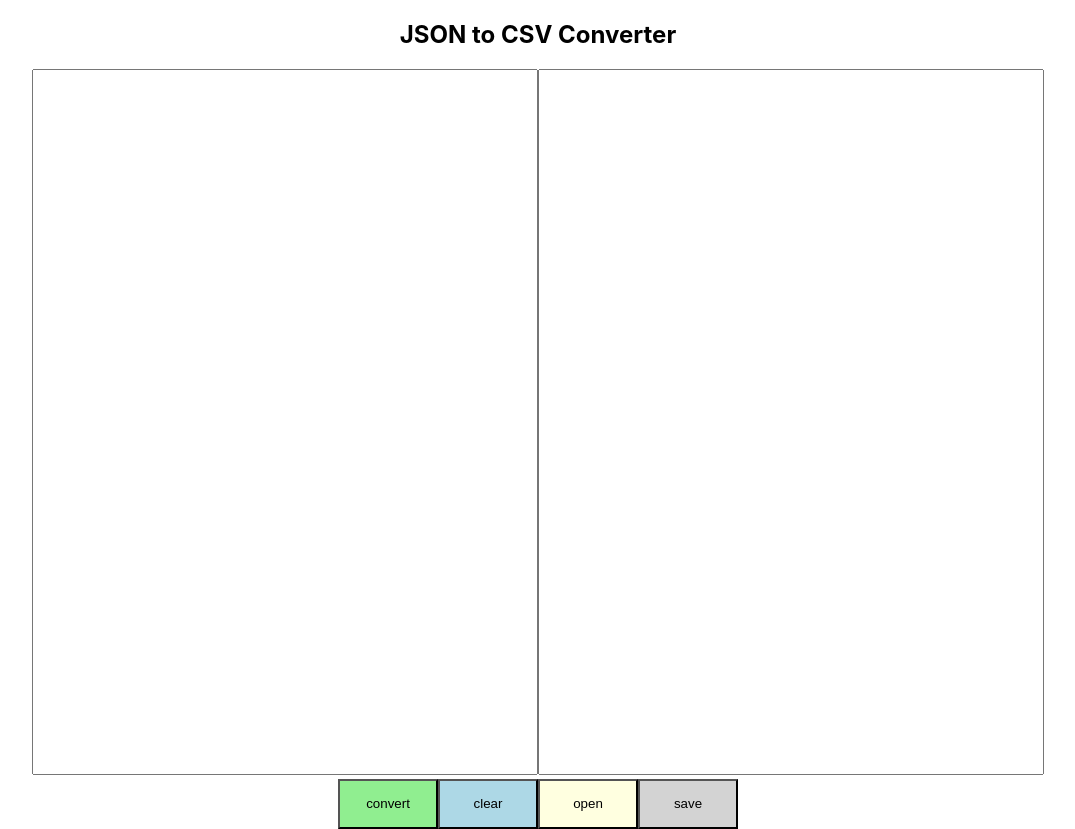
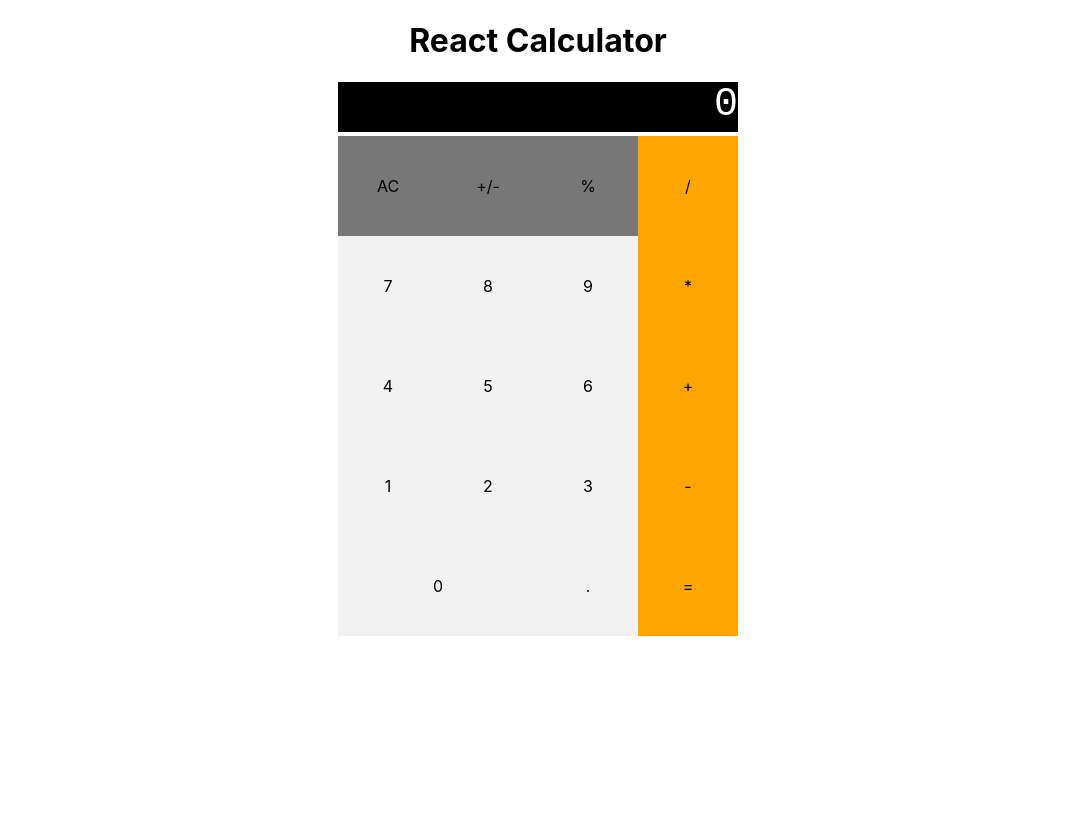
Before and after one commit to jiapengtong123/app-ideas-exercises, a React (Create React App) app: page / in a window 1280 px wide. Shown: the whole page, without its empty margins (102-1177 px from the left). After the commit the page ends 800 px from the top, so only its background shows below. Built offline with nearby package versions, Linux system fonts and the light colour scheme.

Commit message:
add react calculator basic version

```diff
--- a/src/App.js
+++ b/src/App.js
@@ -4,11 +4,12 @@ import './App.css';
 import Bin2Dec from "./app_ideas/Beginner/Bin2Dec/Bin2Dec.tsx";
 import BorderRadiusPreviewer from "./app_ideas/Beginner/BorderRadiusPreviewer/BorderRadiusPreviewer";
 import JSON2CSV from "./app_ideas/Beginner/JSON2CSV/JSON2CSV";
+import Calculator from "./app_ideas/Beginner/Calculator-App/Calculator";
 
 function App() {
   return (
     <div className="App">
-      <JSON2CSV/>
+      <Calculator/>
     </div>
   );
 }
--- /dev/null
+++ b/src/app_ideas/Beginner/Calculator-App/Button.js
@@ -0,0 +1,30 @@
+import * as React from 'react';
+import {useState} from "react";
+
+export default function Button(props) {
+    const [style, setStyle] = useState(props.style);
+
+    const mouseDownHandler = () => {
+        setStyle({
+            ...props.style,
+            filter: 'brightness(75%)'
+        });
+    };
+
+    const mouseUpHandler = () => {
+        setStyle({
+            ...props.style,
+            filter: 'brightness(100%)'
+        })
+    };
+
+    switch (props.content) {
+        case '0':
+            props.style.width = '200px';
+        default:
+            return (<div style={style} onClick={props.fn}
+                         onMouseDown={mouseDownHandler} onMouseUp={mouseUpHandler}>
+                {props.content}
+            </div>);
+    }
+}
--- /dev/null
+++ b/src/app_ideas/Beginner/Calculator-App/Calculator.tsx
@@ -0,0 +1,146 @@
+import * as React from 'react';
+import Button from './Button';
+
+const buttons = [
+    'AC', '+/-', '%', '/',
+    '7', '8', '9', '*',
+    '4', '5', '6', '+',
+    '1', '2', '3', '-',
+    '0', '.', '='];
+
+const button_colors: string[] = [
+    '#777', "#777", "#777", 'orange',
+    '#f1f1f1', "#f1f1f1", "#f1f1f1", 'orange',
+    '#f1f1f1', "#f1f1f1", "#f1f1f1", 'orange',
+    '#f1f1f1', "#f1f1f1", "#f1f1f1", 'orange',
+    '#f1f1f1', "#f1f1f1", 'orange',
+];
+
+type MyState = {
+    value: string
+    prevValue: string,
+    nextValue: string,
+    operator: string
+}
+
+const button_style = (index: number) => ({
+    minWidth: '100px', width: '100px', height: '100px',
+    backgroundColor: button_colors[index], textAlign: 'center', lineHeight: '100px'
+});
+
+export default class Calculator extends React.Component<{}, MyState> {
+    constructor(props: any) {
+        super(props);
+        this.state = {
+            value: '0',
+            prevValue: '',
+            nextValue: '',
+            operator: ''
+        };
+
+        this.inputDigit.bind(this);
+    }
+
+    isAC = (str: string): boolean => {
+        return str === 'AC';
+    };
+
+    isDigit = (str: string): boolean => {
+        return !isNaN(Number(str));
+    };
+
+    isOperator = (str: string): boolean => {
+        return str === '+' || str === '-' || str === '*' || str === '/';
+    };
+
+    performOperation = () => {
+        console.log(this.state.prevValue);
+        console.log(this.state.nextValue);
+        console.log(this.state.operator);
+        this.setState({
+            value: ((): string => {
+                switch (this.state.operator) {
+                    case '+':
+                        return (Number(this.state.prevValue) + Number(this.state.value)).toString();
+                    case '-':
+                        return (Number(this.state.prevValue) - Number(this.state.value)).toString();
+                    case '*':
+                        return (Number(this.state.prevValue) * Number(this.state.value)).toString();
+                    case '/':
+                        return (Number(this.state.prevValue) / Number(this.state.value)).toString();
+                    default:
+                        return '';
+                }
+            })(),
+            prevValue: '',
+            nextValue: '',
+            operator: ''
+        })
+    };
+
+    inputDigit = (e: any) => {
+        const str = e.target.textContent;
+
+        // check if press AC
+        if (this.isAC(str)) {
+            // clear all data
+            this.setState({value: '0', prevValue: '', nextValue: '', operator: ''});
+        } else if (this.isDigit(str)) {
+            console.log('digit');
+            if (this.state.prevValue === '') {
+                this.setState(prevState => ({
+                    ...prevState,
+                    value: prevState.value + str
+                }));
+            } else if (this.state.operator !== '') {
+                this.setState(prevState => ({
+                    ...prevState,
+                    value: str
+                }));
+            }
+
+        } else if (this.isOperator(str)) {
+            console.log('operator');
+            // set the operator
+            this.setState(prevState => ({
+                ...prevState,
+                prevValue: this.state.value,
+                operator: str
+            }));
+
+        } else if (str === '=') {
+            console.log('nextValue'+ this.state.value);
+            this.setState(prevState => ({
+                ...prevState,
+                nextValue: this.state.value
+            }));
+            // perform operation
+            this.performOperation();
+        }
+    };
+
+    render() {
+        return <div>
+            <h1>React Calculator</h1>
+            <div className={'calculator'} style={{}}>
+                {/* text area */}
+                <textarea className={'input-text'} value={this.state.value}
+                          readOnly={true} style={{
+                    height: '50px', width: '400px', border: 'none', margin: '0px', padding: '0px',
+                    backgroundColor: 'black',
+                    resize: 'none', fontSize: '40px', color: 'white', textAlign: 'right',
+                }}/>
+                {/* buttons */}
+                <div
+                    style={{
+                        display: 'flex', flexWrap: 'wrap',
+                        margin: '0px auto', width: '400px', height: '500px', maxWidth: '410px',
+                    }}>
+                    {buttons.map((el: string, index: number): any => {
+                        return <Button content={el} style={button_style(index)} fn={this.inputDigit}/>
+                    })}
+                </div>
+            </div>
+        </div>
+    }
+}
```
